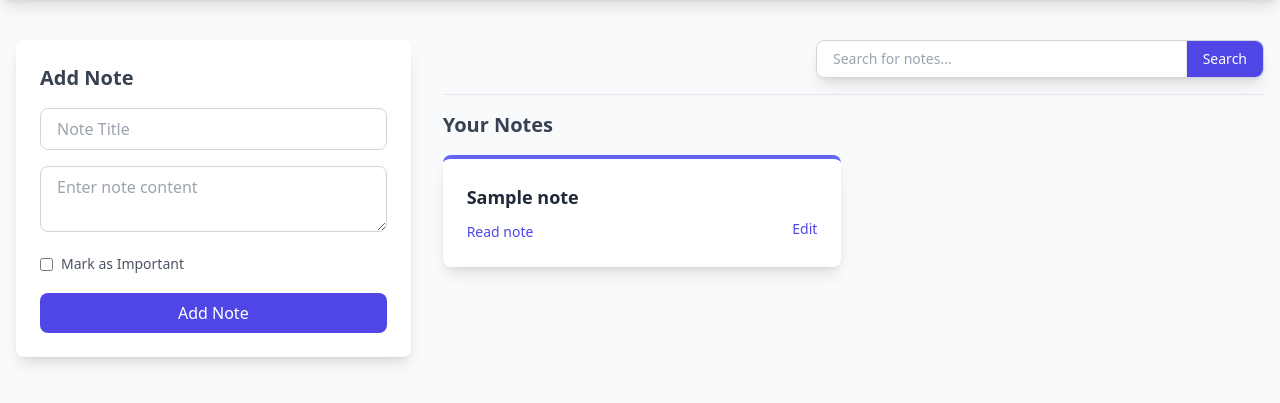
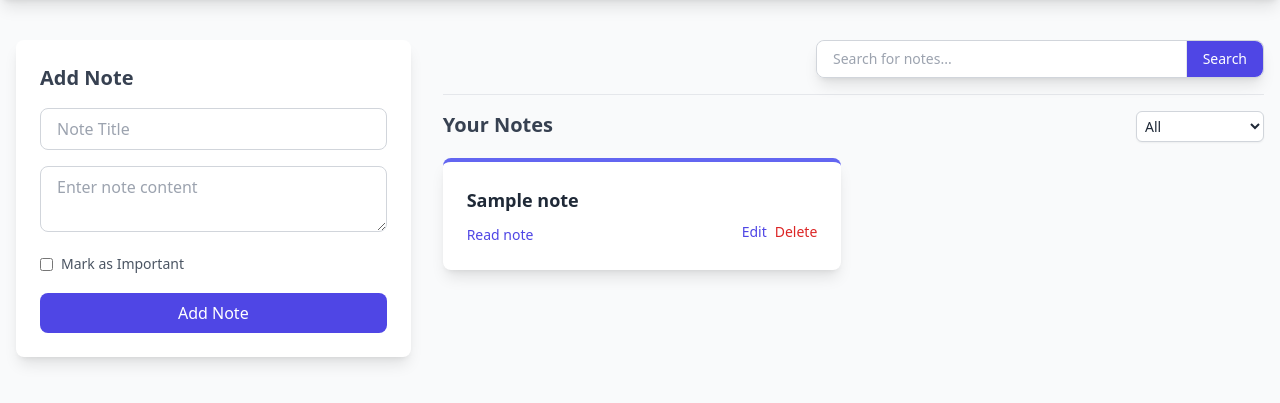
Before and after one commit to KishanParkhiya23/Notes-app-Fast-API-, a FastAPI app: page / in a window 1280 px wide. Shown: the part 64-467 px from the top of the page. Run offline with FastAPI, Linux system fonts and the light colour scheme; a database or web service that is not in the repository returns one stand-in record (values such as "Sample title"); some libraries are stand-ins or nearby versions.

Commit message:
Add : Filters initalized

```diff
--- a/routes/note.py
+++ b/routes/note.py
@@ -1,11 +1,13 @@
-from fastapi import FastAPI, Request, HTTPException
+from fastapi import FastAPI, Request, HTTPException, Query
 from bson import ObjectId
-from fastapi.responses import HTMLResponse, RedirectResponse
+from fastapi.responses import HTMLResponse, RedirectResponse, JSONResponse
 from fastapi import APIRouter
 from modals.note import Note
 from schemas.note import noteEntity,notesEntity
 from config.db import conn
 from fastapi.templating import Jinja2Templates
+import json
+
 
 
 note = APIRouter()
@@ -13,7 +15,7 @@ templates = Jinja2Templates(directory="templates")
 
 @note.get("/", response_class=HTMLResponse)
 async def home(request: Request):
-    docs = conn.notes.notes.find({})
+    docs = conn.notes.notes.find({}).sort("is_important", -1)
     newDocs = []
     for doc in docs:
         newDocs.append({
@@ -51,7 +53,6 @@ async def update_note(note_id: str, request: Request):
         except Exception:
             return {"error": "Invalid note_id format", "status_code": 400}
 
-        # Prepare the update query
         update_query = {
             "$set": {
                 "title": formDict.get("title"),
@@ -60,32 +61,51 @@ async def update_note(note_id: str, request: Request):
             }
         }
 
-        # Perform the update in the database
         result = conn.notes.notes.update_one({"_id": note_id}, update_query)
 
-
-        if result.modified_count == 1:
-            return RedirectResponse(url="/", status_code=303)  # Redirect after successful update
-        else:
-            return RedirectResponse(url="/", status_code=303)  # Redirect after successful update
+        return RedirectResponse(url="/", status_code=303)
 
     except Exception as e:
         return {"e" : e}
 
+@note.get("/delete/{note_id}")
+async def delete_note(note_id: str):
+    print("note_id:", note_id)
+    try:
+        note_id_obj = ObjectId(note_id)
+    except Exception:
+        return JSONResponse(
+            content={"error": "Invalid note ID"},
+            status_code=400
+        )
+
+    result = conn.notes.notes.delete_one({"_id": note_id_obj})
+
+    return RedirectResponse(url="/", status_code=303)
 
 
 @note.get("/find_notes/{string}")
 async def find_notes(string: str):
     try:
-        notes_cursor = conn.notes.notes.find({"title": {"$regex": string, "$options": "i"}})
+        notes_cursor = conn.notes.notes.find({"title": {"$regex": string, "$options": "i"}}).sort("is_important", -1)
         notes_list = notesEntity(notes_cursor)
         return notes_list
     except Exception as e:
         raise HTTPException(status_code=500, detail=str(e))
 
+
 @note.get("/get_all_notes/")
-async def get_all_notes():
-    docs = conn.notes.notes.find({})
+async def get_all_notes(request: Request, filter: str | None = None):
+    filter_dict = json.loads(filter) if filter else {}
+    docs = []
+    if "sort" in filter_dict:
+        sort_order = 1 if filter_dict.get('sort', '').upper() == "ASC" else -1
+        docs = conn.notes.notes.find({}).sort("title", sort_order)
+    elif "important" in filter_dict:
+        docs = conn.notes.notes.find({"is_important": filter_dict['important']})
+    else:
+        docs = conn.notes.notes.find({})
+
     newDocs = notesEntity(docs)
 
     return newDocs
--- a/static/script.js
+++ b/static/script.js
@@ -1,112 +1,142 @@
+$(document).ready(function () {
 
-// Toggle Read More Section
-function toggleReadMore(id) {
-    const element = document.getElementById(id);
-    element.classList.toggle("hidden");
+    $(".fixed").each(function (event) {
+        if (event.target === this) {
+            $(this).addClass("hidden");
+        }
+    });
+
+    $('#filter').on("change", function () {
+        var filter = $(this).val();
+        var filterObject = {};
+        if (['ASC', 'DESC'].includes(filter)) {
+            filterObject['sort'] = filter;
+        } else if (['IMP', 'NOT_IMP'].includes(filter)) {
+            filterObject['important'] = filter == "IMP" ? true : false;
         }
 
-// Open Modal
-function openModal(id) {
-    const modal = document.getElementById(id);
-    modal.classList.remove("hidden");
+        const url = filterObject && Object.keys(filterObject).length ? `/get_all_notes/?filter=${encodeURIComponent(JSON.stringify(filterObject))}` : `/get_all_notes/`;
+
+        $.ajax({
+            url: url,
+            method: "GET",
+            dataType: "json",
+            success: function (response) {
+                const notesContainer = $("#notes-container");
+                notesContainer.empty();
+
+                if (response.length === 0) {
+                    notesContainer.html("<span>No matching records found</span>");
+                } else {
+                    notesContainer.append(createNotesHTML(response));
+                }
+            },
+            error: function (xhr, status, error) {
+                console.error("Error fetching notes:", error);
+                const notesContainer = $("#notes-container");
+                notesContainer.html("<span>Error fetching notes. Please try again later.</span>");
+            }
+        });
+    });
+
+});
+function toggleReadMore(id) {
+    $(`#${id}`).toggleClass("hidden");
 }
 
-// Close Modal
-function closeModal(id) {
-    const modal = document.getElementById(id);
-    modal.classList.add("hidden");
+function openModal(id) {
+    $(`#${id}`).removeClass("hidden");
 }
 
-// Close Modal on clicking the background
-window.onclick = function (event) {
-    const modals = document.querySelectorAll(".fixed");
-    modals.forEach((modal) => {
-        if (event.target === modal) {
-            modal.classList.add("hidden");
+function closeModal(id) {
+    $(`#${id}`).addClass("hidden");
 }
-    });
-};
 
-function createNoteHTML(note, index) {
-    const noteElement = document.createElement("div");
-    noteElement.classList.add("relative", "bg-white", "shadow-lg", "rounded-lg", "p-6", "border-t-4");
-
-    noteElement.classList.add(note.is_important ? "border-red-500" : "border-indigo-500");
-
-    noteElement.innerHTML = `
+function createNotesHTML(notes) {
+    const fragment = $(document.createDocumentFragment());
+    notes.forEach((note, index) => {
+        const noteElement = $(`
+            <div class="relative bg-white shadow-lg rounded-lg p-6 border-t-4 ${note.is_important ? "border-red-500" : "border-indigo-500"}">
                 <h6 class="text-lg font-bold text-gray-800">${note.title}</h6>
                 <div class="mt-2">
                     <button class="text-sm text-indigo-600 hover:underline" onclick="toggleReadMore('collapse${index}')">
                         Read note
                     </button>
-            <button class="text-sm text-indigo-600 hover:underline float-right" onclick="openModal('modal${index}')">
+                    <button class="text-sm text-red-600 hover:underline float-right" onclick="toggleDeleteModal(true, '${note.id}')">
+                        Delete
+                    </button>
+                    <button class="text-sm text-indigo-600 hover:underline float-right mr-2" onclick="openModal('modal${index}')">
                         Edit
                     </button>
                 </div>
                 <div id="collapse${index}" class="hidden mt-4 text-sm text-gray-600">
                     ${note.content}
                 </div>
-        <div id="modal${index}"
-            class="hidden fixed inset-0 bg-black bg-opacity-50 flex items-center justify-center z-50">
+                <div id="modal${index}" class="hidden fixed inset-0 bg-black bg-opacity-50 flex items-center justify-center z-50">
                     <div class="bg-white p-6 rounded-lg shadow-lg w-100">
                         <h5 class="text-lg font-semibold text-gray-700">Edit Note</h5>
                         <form action="/update/${note.id}" method="post" class="mt-4">
                             <label class="inline-flex items-center mb-2 float-end">
-                        <input type="checkbox" name="is_important" {% if doc.is_important %}checked{% endif
-                            %} class="form-checkbox text-indigo-600" />
+                                <input type="checkbox" name="is_important" ${note.is_important ? "checked" : ""} class="form-checkbox text-indigo-600" />
                                 <span class="ml-2 text-sm text-gray-600">Important</span>
                             </label>
-                    <input type="text" name="title" value="${note.title}"
-                        class="w-full px-4 py-2 border border-gray-300 rounded-lg focus:ring focus:ring-indigo-300 focus:outline-none" />
-                    <textarea name="content"
-                        class="w-full px-4 py-2 mt-4 border border-gray-300 rounded-lg focus:ring focus:ring-indigo-300 focus:outline-none">${note.content}</textarea>
+                            <input type="text" name="title" value="${note.title}" class="w-full px-4 py-2 border border-gray-300 rounded-lg focus:ring focus:ring-indigo-300 focus:outline-none" />
+                            <textarea name="content" class="w-full px-4 py-2 mt-4 border border-gray-300 rounded-lg focus:ring focus:ring-indigo-300 focus:outline-none">${note.content}</textarea>
                             <div class="flex justify-end space-x-2 mt-4">
-                        <button type="button"
-                            class="btn btn-light btn-sm mt-3 pt-1 pb-2 px-3 text-sm rounded-md bg-gray-300 text-gray-800 hover:bg-gray-400 focus:outline-none focus:ring-2 focus:ring-gray-500"
-                            onclick="closeModal('modal${index}')">
+                                <button type="button" class="btn btn-light btn-sm mt-3 pt-1 pb-2 px-3 text-sm rounded-md bg-gray-300 text-gray-800 hover:bg-gray-400 focus:outline-none focus:ring-2 focus:ring-gray-500" onclick="closeModal('modal${index}')">
                                     Cancel
                                 </button>
-                        <button type="submit"
-                            class="btn btn-dark btn-sm mt-3 pt-1 pb-2 px-3 text-sm rounded-md bg-indigo-600 text-white hover:bg-indigo-700 focus:outline-none focus:ring-2 focus:ring-indigo-500">
+                                <button type="submit" class="btn btn-dark btn-sm mt-3 pt-1 pb-2 px-3 text-sm rounded-md bg-indigo-600 text-white hover:bg-indigo-700 focus:outline-none focus:ring-2 focus:ring-indigo-500">
                                     Update
                                 </button>
                             </div>
                         </form>
                     </div>
                 </div>
-    `;
+            </div>
+        `);
 
-    return noteElement;
+        fragment.append(noteElement);
+    });
+
+    return fragment;
 }
-
 
 async function fetchNotesByTitle() {
     try {
-        const data = document.getElementById('search-input');
+        const data = $('#search-input').val();
+        const url = data ? `/find_notes/${encodeURIComponent(data)}` : `/get_all_notes/`;
+        const response = await $.ajax({
+            url: url,
+            method: "GET",
+            dataType: "json",
+        });
+        console.log("response", response);
 
-        // URL of the FastAPI endpoint
-        const url = data.value ? `/find_notes/${encodeURIComponent(data.value)}` : `/get_all_notes/`;
+        const notesContainer = $("#notes-container");
+        notesContainer.empty();
 
-        const response = await fetch(url);
-        if (!response.ok) {
-            throw new Error(`Error: ${response.status} - ${response.statusText}`);
+        if (response.length === 0) {
+            notesContainer.html("<span>No matching records found</span>");
+        } else {
+            notesContainer.append(createNotesHTML(response));
         }
-        const notes = await response.json();
-        console.log(notes.length);
-        const notesContainer = document.getElementById("notes-container");
-        notesContainer.innerHTML = "";
-        if (notes.length == 0) {
-            notesContainer.innerHTML = "<span>No matching records found</span>";
-
-        } else {
-            notes.forEach((note, index) => {
-                const noteElement = createNoteHTML(note, index);
-                notesContainer.appendChild(noteElement);
-            });
-        }
-
     } catch (error) {
         console.error("Error fetching notes:", error);
     }
 }
-// fetchNotesByTitle("note")
+
+function toggleDeleteModal(show, noteId) {
+    const modal = $("#deleteModal");
+    const deleteBtn = $("#deleteBtn");
+
+    deleteBtn.off("click").on("click", function () {
+        window.location.href = `/delete/${noteId}`;
+    });
+
+    if (show) {
+        modal.removeClass("hidden");
+    } else {
+        modal.addClass("hidden");
+    }
+}
--- a/templates/home.html
+++ b/templates/home.html
@@ -7,6 +7,7 @@
     <title>I Notes</title>
     <script src="https://cdn.tailwindcss.com"></script>
     <link rel="stylesheet" href="/static/style.css" />
+    <script src="https://kit.fontawesome.com/88bf84b9d4.js" crossorigin="anonymous"></script>
 </head>
 
 <body class="bg-gray-50 text-gray-800 font-sans">
@@ -60,7 +61,7 @@
                         <!-- Search input -->
                         <input type="text" id="search-input" placeholder="Search for notes..."
                             onkeyup="fetchNotesByTitle()"
-                            class="w-full px-4 py-2 text-sm text-gray-700 border-r focus:outline-none focus:ring-2 focus:ring-indigo-500 rounded-l-lg">
+                            class="w-full px-4 py-2 text-sm text-gray-700 border-r focus:outline-none focus:ring-2 focus:ring-indigo-500 rounded-l-lg" />
 
                         <!-- Search button -->
                         <button onclick="fetchNotesByTitle()"
@@ -69,9 +70,22 @@
                         </button>
                     </div>
                 </div>
-                <hr class="my-4">
+                <hr class="my-4" />
                 <!-- Heading -->
-                <h5 class="text-xl font-semibold text-gray-700">Your Notes</h5>
+                <div class="flex justify-between">
+                    <h5 class="text-xl font-semibold text-gray-700">Your Notes</h5>
+                    <div class="relative w-32">
+                        <select id="filter" name="filter"
+                            class="block w-full px-1 py-1 bg-white border border-gray-300 rounded-md shadow-sm focus:outline-none focus:ring-indigo-500 focus:border-indigo-500 sm:text-sm">
+                            <option value="" disabled selected>All</option>
+                            <option value="ASC">ASEC</option>
+                            <option value="DESC">DESC</option>
+                            <option value="IMP">Important Only</option>
+                            <option value="NOT_IMP">Not Important</option>
+                        </select>
+                    </div>
+                </div>
+
                 <div class="grid grid-cols-1 sm:grid-cols-2 gap-6 mt-4" id="notes-container">
                     {% for doc in newDocs %}
                     <div
@@ -82,7 +96,11 @@
                                 onclick="toggleReadMore('collapse{{loop.index}}')">
                                 Read note
                             </button>
-                            <button class="text-sm text-indigo-600 hover:underline float-right"
+                            <button class="text-sm text-red-600 hover:underline float-right"
+                                onclick="toggleDeleteModal(true, '{{doc.id}}')">
+                                Delete
+                            </button>
+                            <button class="text-sm text-indigo-600 hover:underline float-right mr-2"
                                 onclick="openModal('modal{{loop.index}}')">
                                 Edit
                             </button>
@@ -106,8 +124,7 @@
                                 <input type="text" name="title" value="{{doc.title}}"
                                     class="w-full px-4 py-2 border border-gray-300 rounded-lg focus:ring focus:ring-indigo-300 focus:outline-none" />
                                 <textarea name="content"
-                                    class="w-full px-4 py-2 mt-4 border border-gray-300 rounded-lg focus:ring focus:ring-indigo-300 focus:outline-none">
-{{doc.content}}</textarea>
+                                    class="w-full px-4 py-2 mt-4 border border-gray-300 rounded-lg focus:ring focus:ring-indigo-300 focus:outline-none">{{doc.content}}</textarea>
                                 <div class="flex justify-end space-x-2 mt-4">
                                     <button type="button"
                                         class="btn btn-light btn-sm mt-3 pt-1 pb-2 px-3 text-sm rounded-md bg-gray-300 text-gray-800 hover:bg-gray-400 focus:outline-none focus:ring-2 focus:ring-gray-500"
@@ -127,7 +144,28 @@
             </div>
         </div>
     </div>
+    <div id="deleteModal" class="fixed inset-0 bg-black bg-opacity-50 flex items-center justify-center hidden">
+        <div class="bg-white rounded-lg shadow-lg p-6 w-1/3">
+            <h2 class="text-lg font-semibold text-gray-800 mb-4">
+                Do you really want to delete?
+            </h2>
+            <div class="flex justify-end space-x-4">
+                <button
+                    class="btn btn-gray btn-sm mt-3 pt-1 pb-2 px-3 text-sm rounded-md bg-gray-400 text-white hover:bg-gray-500 focus:outline-none focus:ring-2 focus:ring-gray-500"
+                    onclick="toggleDeleteModal(false)">
+                    Cancel
+                </button>
+                <button
+                    class="btn btn-red btn-sm mt-3 pt-1 pb-2 px-3 text-sm rounded-md bg-red-600 text-white hover:bg-red-700 focus:outline-none focus:ring-2 focus:ring-red-500"
+                    id="deleteBtn">
+                    Delete
+                </button>
+            </div>
+        </div>
+    </div>
 
+    <script src="https://code.jquery.com/jquery-3.7.1.min.js"
+        integrity="sha256-/JqT3SQfawRcv/BIHPThkBvs0OEvtFFmqPF/lYI/Cxo=" crossorigin="anonymous"></script>
     <script src="/static/script.js"></script>
 </body>
 
```
Lines whose indentation alone changed are shown as unchanged.
